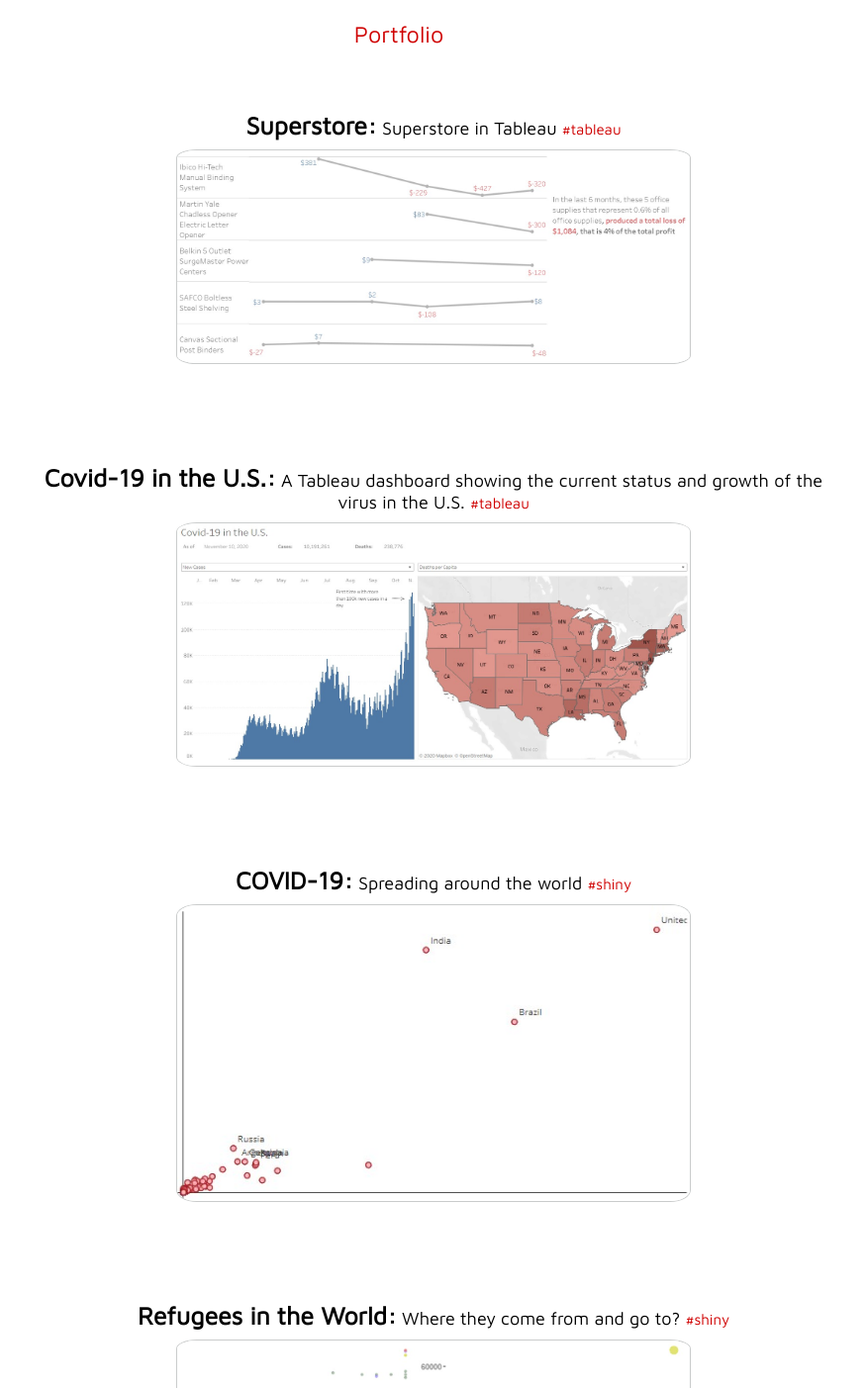
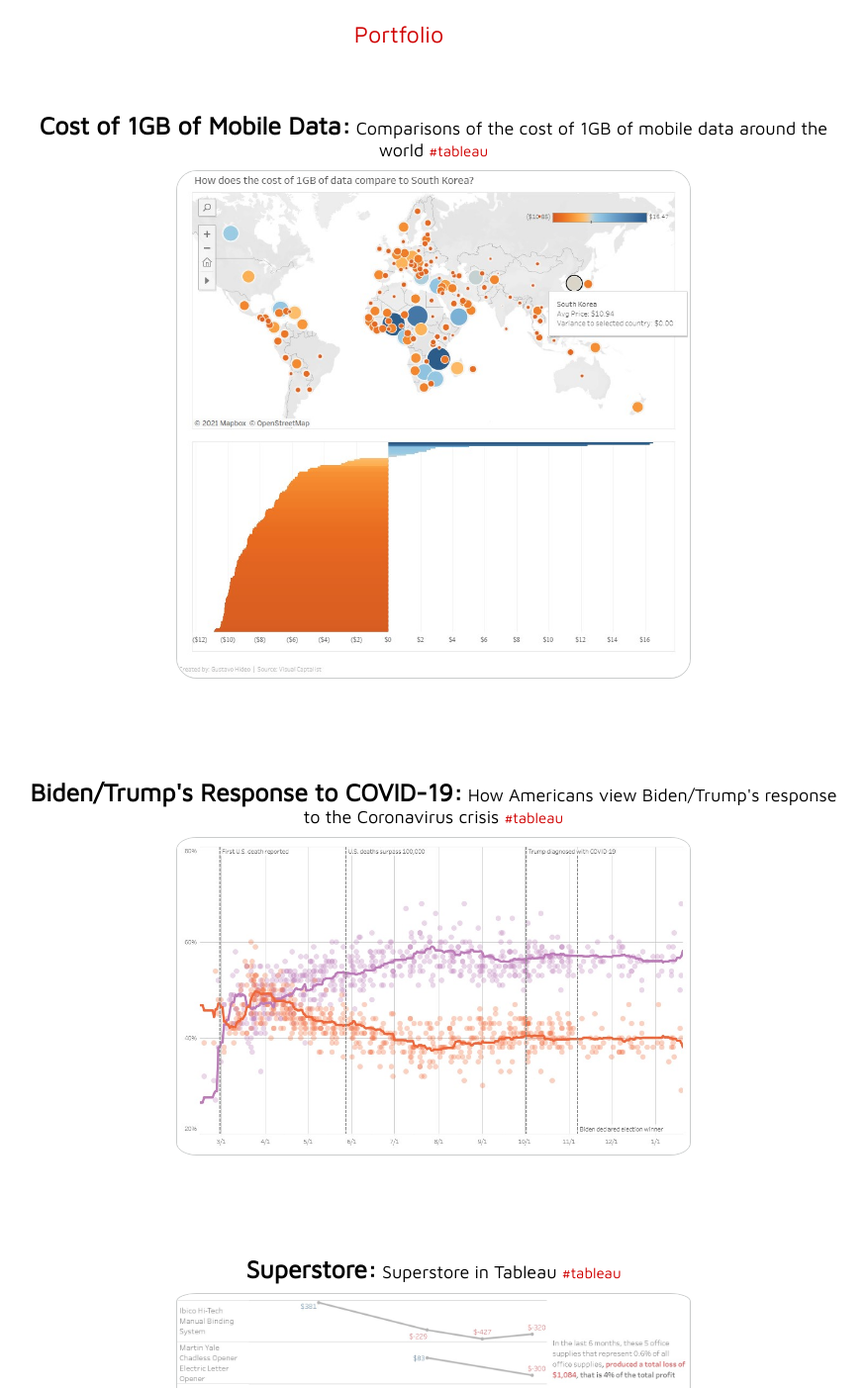
Before and after one commit to gustavo-hideo/wandata_web, a plain HTML site: page index.html in a window 1280 px wide. Shown: the part 261-1664 px from the top of the page at 99% size, without its empty margins (237-1113 px from the left). Drawn offline with Linux system fonts and the light colour scheme; a web font is replaced by a local one.

Commit message:
new views

```diff
--- a/index.html
+++ b/index.html
@@ -48,6 +48,26 @@
 
 
 
+
+<div class="portf">
+    <div class="portf_title">
+        <p><span style="font-weight:bold;font-size:25px;">Cost of 1GB of Mobile Data:</span> Comparisons of the cost of 1GB of mobile data around the world <span class="label_p">#tableau</span></p>
+    </div>
+    <a href="https://public.tableau.com/app/profile/gustavo.hideo.higa.correa/viz/Costof1GBofdataineverycountry/MapandBars" target="_blank">
+    <img src="./img/cost_1gb.jpg"
+        alt="Cost of 1GB">
+    </a>
+</div>
+
+<div class="portf">
+    <div class="portf_title">
+        <p><span style="font-weight:bold;font-size:25px;">Biden/Trump's Response to COVID-19:</span> How Americans view Biden/Trump's response to the Coronavirus crisis <span class="label_p">#tableau</span></p>
+    </div>
+    <a href="https://public.tableau.com/app/profile/gustavo.hideo.higa.correa/viz/BidenTrumpCovidresponseapproval-FiveThirtyEight/Polls" target="_blank">
+    <img src="./img/biden_trump_covid19.jpg"
+        alt="President's Response to COVID-19">
+    </a>
+</div>
 
 <div class="portf">
     <div class="portf_title">
```
Also changed, not shown: img/biden_trump_covid19.jpg (added), img/cost_1gb.jpg (added), 2 other files.
